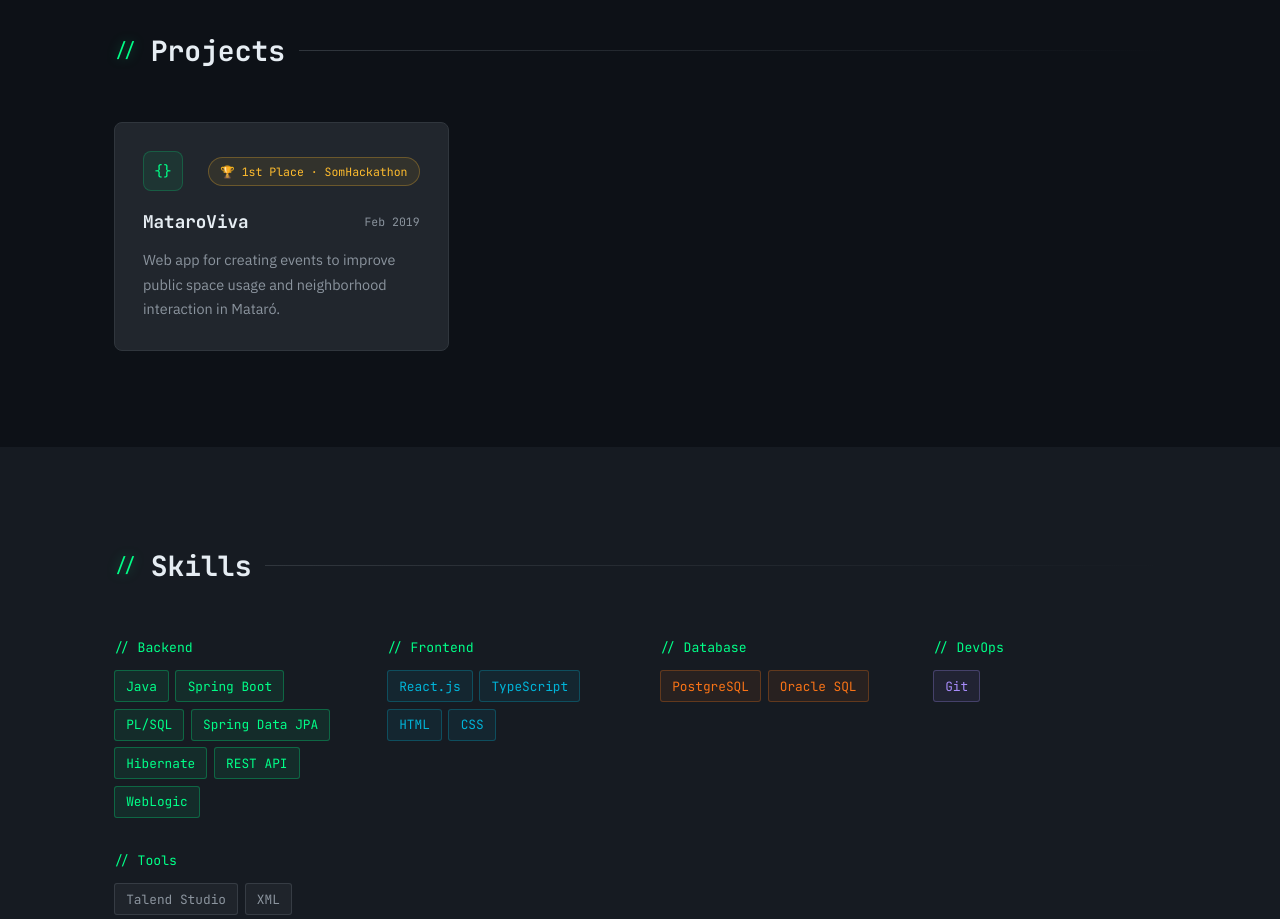
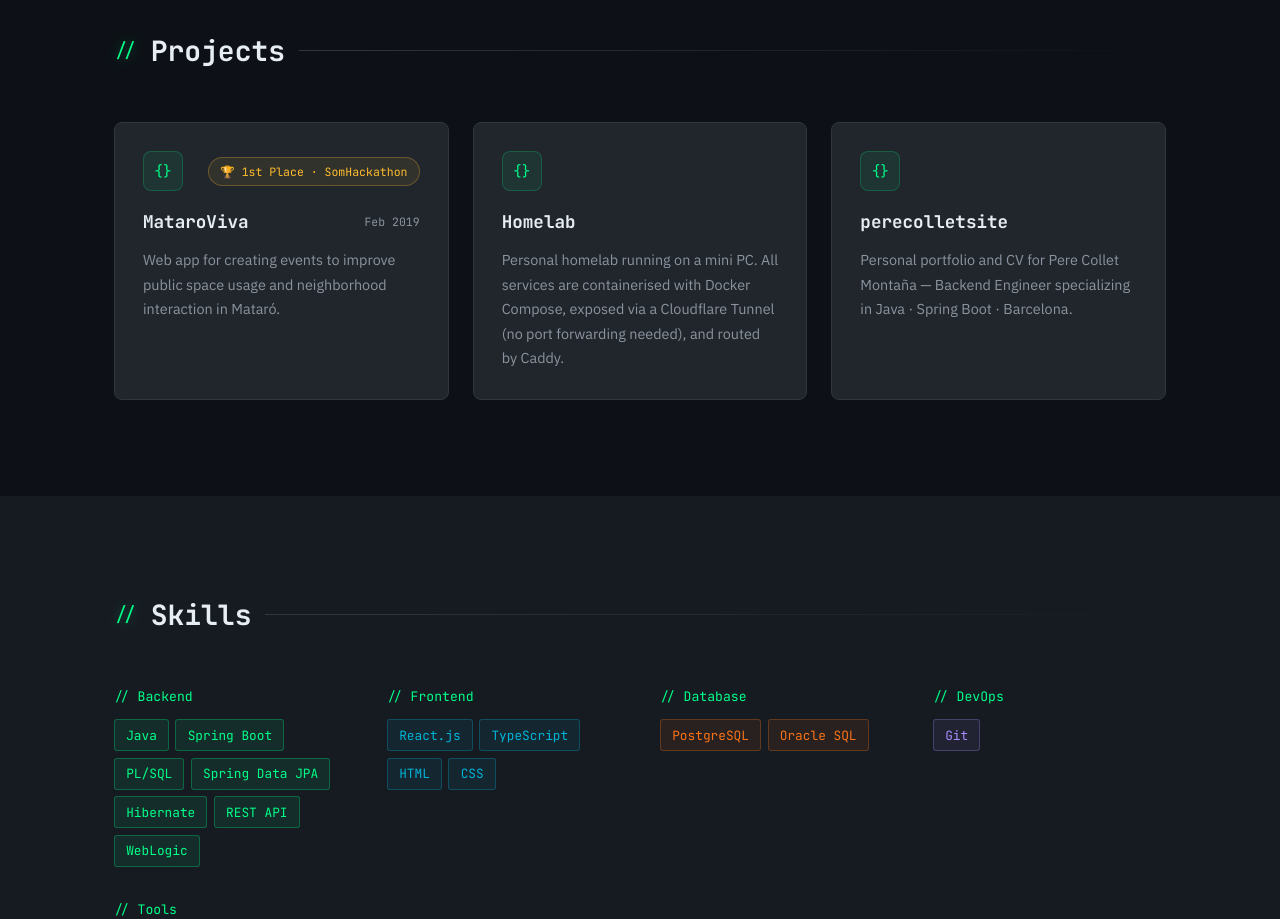
Before and after one commit to perecollet/perecolletsite, a React (Vite) app: page / in a window 1280 px wide. Shown: the part 2840-3759 px from the top of the page. Built offline with nearby package versions, Linux system fonts and the light colour scheme.

Commit message:
add projects

```diff
--- a/src/data/portfolio.ts
+++ b/src/data/portfolio.ts
@@ -87,6 +87,20 @@ export const projects: Project[] = [
     date: 'Feb 2019',
     url:'https://github.com/somhackathon19/somhackathon19-kteam',
   },
+  {
+    id: 'homelab',
+    name: 'Homelab',
+    description:
+      'Personal homelab running on a mini PC. All services are containerised with Docker Compose, exposed via a Cloudflare Tunnel (no port forwarding needed), and routed by Caddy.',
+    url:'https://github.com/perecollet/homelab',
+  },
+  {
+    id: 'perecolletsite',
+    name: 'perecolletsite',
+    description:
+      'Personal portfolio and CV for Pere Collet Montaña — Backend Engineer specializing in Java · Spring Boot · Barcelona.',
+    url:'https://github.com/perecollet/perecolletsite',
+  },
 ];
 
 export const skills: Skill[] = [
--- a/src/types/index.ts
+++ b/src/types/index.ts
@@ -31,7 +31,7 @@ export interface Project {
   name: string;
   description: string;
   award?: string;
-  date: string;
+  date?: string;
   url:string;
 }
 
```
